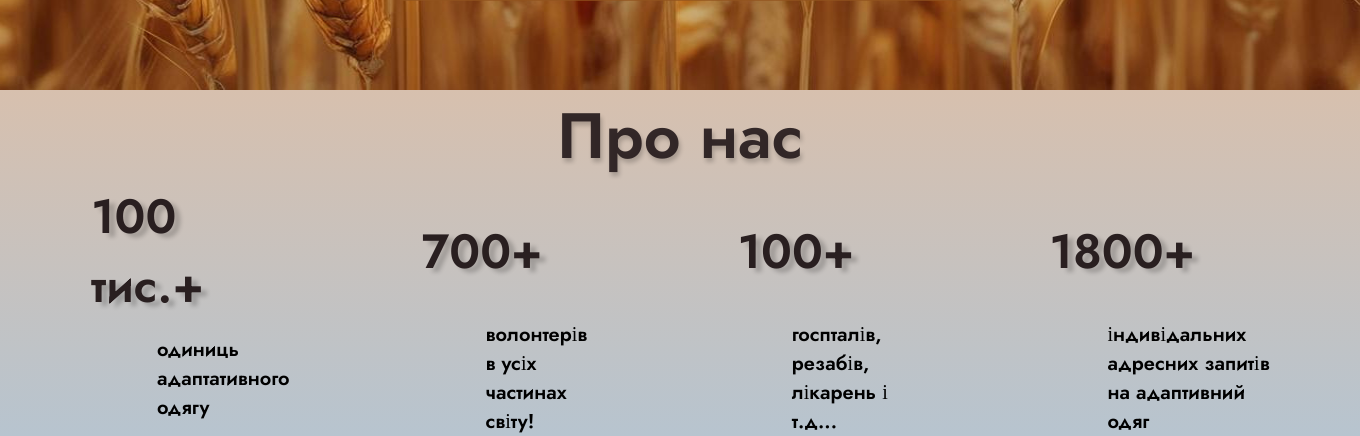
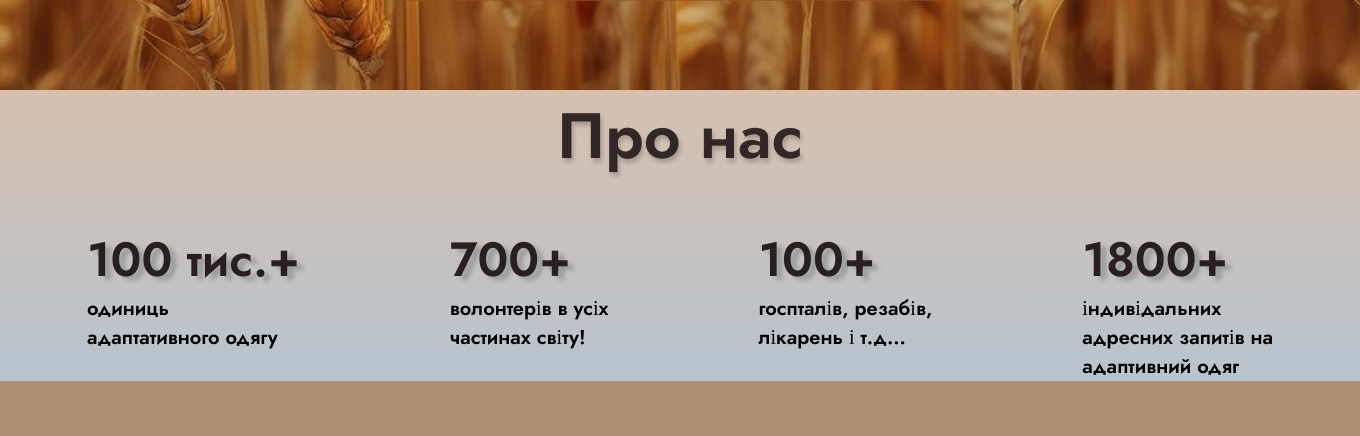
Before and after one commit to BohdanRubanov/ShveinaRota, a Django app: page / in a window 1360 px wide. Shown: the part 810-1246 px from the top of the page. After the commit the page ends 1191 px from the top, so only its background shows below. Run offline with Django 4.2, Linux system fonts and the light colour scheme.

Commit message:
added styles for about us

```diff
--- a/mainPage/static/css/main.css
+++ b/mainPage/static/css/main.css
@@ -7,6 +7,7 @@
     height: 68px;
     display: flex;
     align-items: center;
+
 
 
 }
@@ -137,38 +138,39 @@
     padding-left: 40px;
 
 }
+
+
+
+
+
 .body2{
+    background-image: linear-gradient(to bottom, #D7C0AE, #B7C4CF);
+    margin-top: 89px;
 
-    background-image: linear-gradient(to bottom, #D7C0AE, #B7C4CF);
-    position: absolute;
-    margin-top: 89px;
-    width: 100%;
 }
-
 .about_us{
     text-align: center;
     color: #291f20f0;
-    position: relative;
     font-family: "Jost", serif;
     font-optical-sizing: auto;
     font-weight: 600;
     font-style: normal;
     font-size: 64px;
-    margin: 0px;
     text-shadow: 2px 4px 4px #00000033;
 }
-.numbers2{
+.numbers{
     display: flex;
-    align-items: center;
-    justify-content: space-between;
-    margin-left: 61px;
+
+
+    justify-content: center;
+    gap: 150px;
+
+
 }
+.numbers2 p{
+    margin: 0;
+    padding: 0;
 
-.text_num{
-    display: flex;
-    align-items: center;
-    justify-content: center;
-    padding-left: 31px;
 }
 .num{
     font-size: 48px;
@@ -177,10 +179,9 @@
     font-weight: 700;
     font-style: normal;
     color: #291F20;
-    margin: 0px;
+
     text-shadow: 6px 4px 4px #00000033;
-    padding-right: 165px;
-    padding-left: 30px;
+
 }
 .opis{
     font-size: 20px;
@@ -189,7 +190,5 @@
     font-optical-sizing: auto;
     font-weight: 500;
     font-style: normal;
-    padding-left: 126px;
-    padding-right: 70px;
-    margin: auto;
+
 }
--- a/mainPage/templates/mainPage/main.html
+++ b/mainPage/templates/mainPage/main.html
@@ -38,19 +38,32 @@
 
     <div class="body2">
         <h1 class="about_us">Про нас</h1>
+
         <div class="numbers">
             <div class="numbers2">
                 <p class="num">100 тис.+</p>
+                <p class="opis">одиниць</p>
+                <p class="opis">адаптативного одягу</p>
+            </div>
+            <div class="numbers2">
                 <p class="num">700+</p>
+                <p class="opis">волонтерів в усіх</p>
+                <p class="opis">частинах світу!</p>
+            </div>
+            <div class="numbers2">
                 <p class="num">100+</p>
+                <p class="opis">госпталів, резабів,</p>
+                <p class="opis">лікарень і т.д...</p>
+            </div>
+            <div class="numbers2">
                 <p class="num">1800+</p>
+                <p class="opis">індивідальних</p>
+                <p class="opis">адресних запитів на</p>
+                <p class="opis">адаптивний одяг</p>
+
             </div>
-            <div class="text_num">
-                <p class="opis">одиниць адаптативного одягу</p>
-                <p class="opis">волонтерів в усіх частинах світу!</p>
-                <p class="opis">госпталів, резабів, лікарень і т.д...</p>
-                <p class="opis">індивідальних адресних запитів на адаптивний одяг</p>
-            </div>
+
+
         </div>
 
 
```
